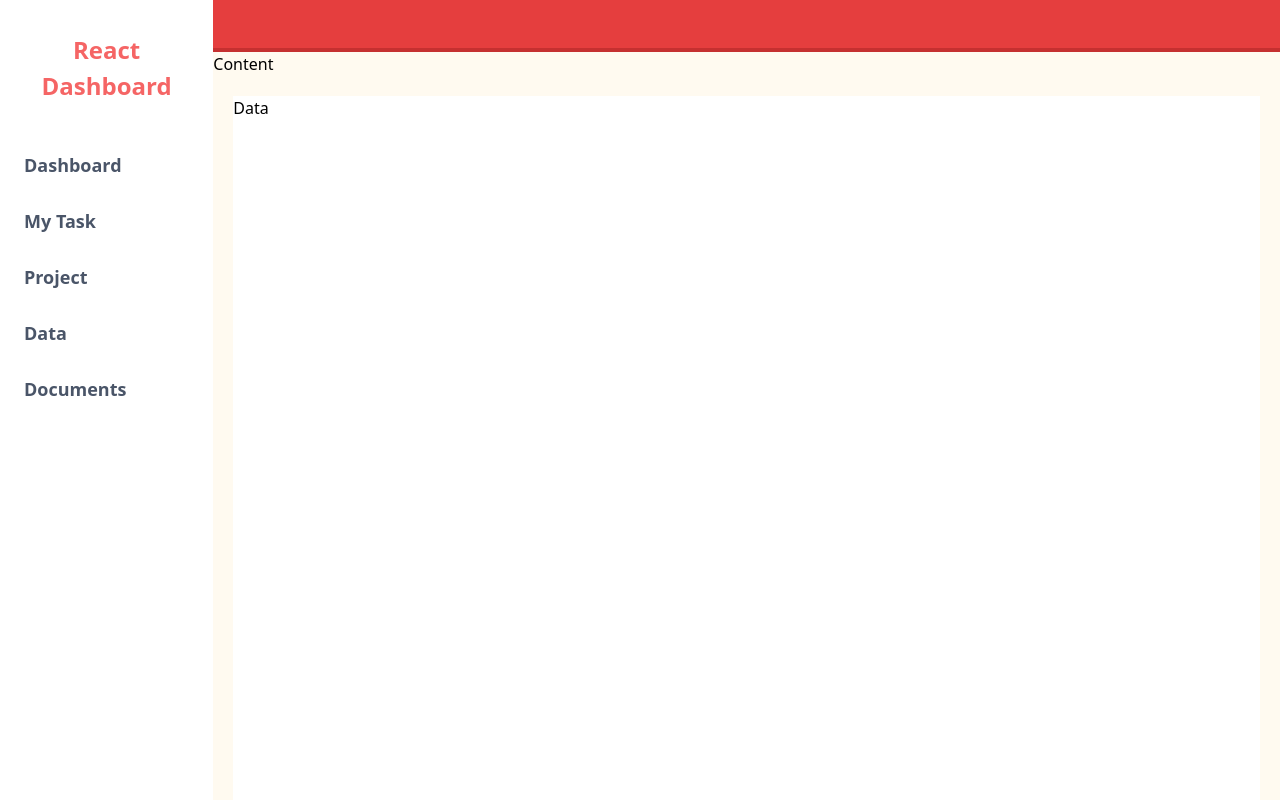
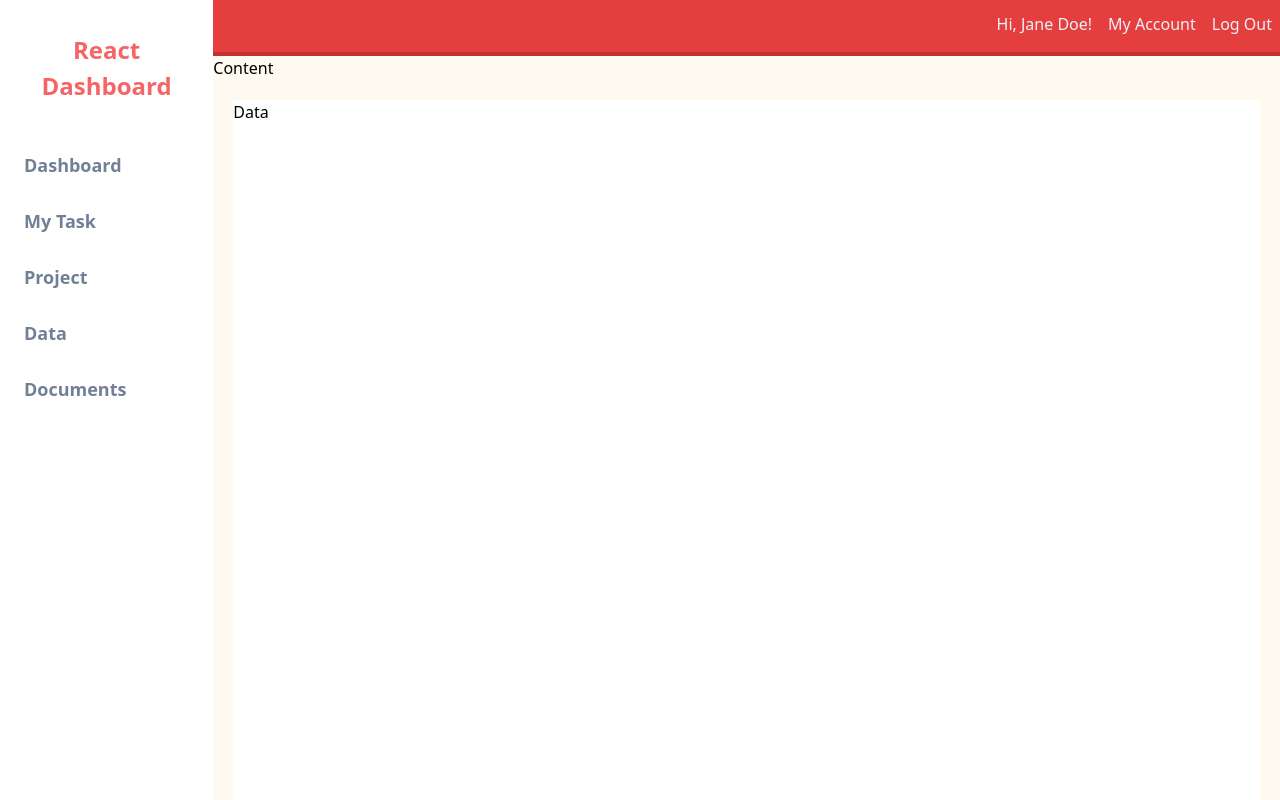
Before and after one commit to bonasunu/EnterpriseManagementFrontend, a React (Create React App) app in the folder client/: page / in a window 1280 px wide. Built offline with nearby package versions, Linux system fonts and the light colour scheme.

Commit message:
stlying navbar

```diff
--- a/client/src/components/Navbar.js
+++ b/client/src/components/Navbar.js
@@ -3,10 +3,17 @@ import React from 'react'
 const Navbar = () => {
   const classes = {
     nav:
-      'sticky top-0 flex items-center justify-between flex-wrap bg-red-600 p-6 border-b-4 border-red-700',
+      'sticky top-0 flex flex-wrap justify-end bg-red-600 border-b-4 border-red-700 h-16',
+    link: 'text-gray-200 ml-1 mr-1 px-1 py-3',
   }
 
-  return <nav className={classes.nav}></nav>
+  return (
+    <nav className={classes.nav}>
+      <p className={classes.link}>Hi, Jane Doe!</p>
+      <p className={classes.link}>My Account</p>
+      <p className={classes.link}>Log Out</p>
+    </nav>
+  )
 }
 
 export default Navbar
--- a/client/src/components/Sidebar.js
+++ b/client/src/components/Sidebar.js
@@ -7,7 +7,7 @@ const Sidebar = () => {
       'text-red-500 font-extrabold text-center text-2xl w-full mt-5 mb-5 p-3',
     linkWrapper: 'w-full text-left flex flex-col',
     link:
-      'mt-1 mb-1 px-6 py-3 text-lg font-semibold w-full h-12 hover:bg-orange-200 text-gray-700',
+      'mt-1 mb-1 px-6 py-3 text-lg font-semibold w-full h-12 hover:bg-orange-200 hover:text-gray-800 text-gray-600',
   }
 
   return (
```
